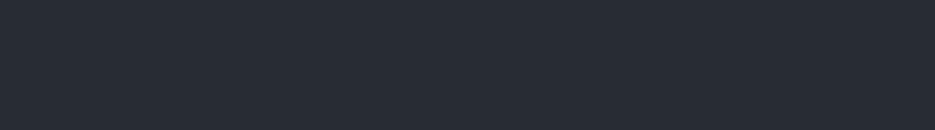
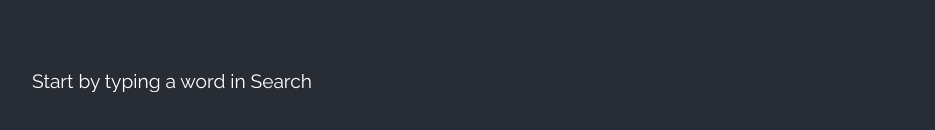
Before and after one commit to crrmarchese/dictionary-react-material, a React (Create React App) app: page / in a window 1280 px wide. Shown: the part 250-380 px from the top of the page, without its empty margins (152-1087 px from the left). Built offline with nearby package versions, Linux system fonts and the light colour scheme; no server answers.

Commit message:
Add Definitions component

```diff
--- a/src/App.js
+++ b/src/App.js
@@ -1,6 +1,7 @@
 import { useEffect, useState } from 'react';
 import Container from '@material-ui/core/Container';
-import Header from './components/header/Header';
+import Header from './components/Header/Header';
+import Definitions from './components/Definitions/Definitions';
 import axios from 'axios';
 import './App.css';
 
@@ -8,19 +9,20 @@ function App() {
 
   // Search word user types in "Search a Word" field
   const [searchWord, setSearchWord] = useState("");
-  // Languages from data/category.js file to populate dropdown list
+  // Set Languages from data/category.js file to populate Languages dropdown list
   const [definitions, setDefinitions] = useState([]);
-  //
+  // Set the Language to English on initial load
   const [language, setLanguage] = useState("en");
 
 // Set up Dictionary API
 // async makes a function return a Promise
 // await makes a function wait for a Promise
   const dictionaryAPI = async() => {
-    // fetch data
+    // fetch data based on the user language selected and search word typed
+    // In order to change the API, must use dynamic variables in the URL
     try {
-      const apiData = await axios.get("https://api.dictionaryapi.dev/api/v2/entries/en/plane");
-      //console.log(apiData);
+      const apiData = await axios.get(`https://api.dictionaryapi.dev/api/v2/entries/${language}/${searchWord}`);
+      // console.log(apiData);
       setDefinitions(apiData.data);
     } catch (error) {
       console.log(error);
@@ -28,15 +30,20 @@ function App() {
   }
 
   console.log(definitions);
-  // Calls the function the first time the component is rendered to populate "Language" dropdown
+  // Calls the function the first time the component is rendered to populate "Language" dropdown; In the dependency array, we need to call the API everytime we change the language, or search word.
   useEffect(() => {
     dictionaryAPI();
-  }, []);
+  }, [searchWord, language]);
 
   return (
     <div className="App">
     <Container className="main" maxWidth="md">
       <Header language={ language } setLanguage={ setLanguage } searchWord={ searchWord } setSearchWord={ setSearchWord } />
+      {/* if there is a definition, render the definition, if no definition, this doesn't show */}
+      {definitions && (
+      <Definitions searchWord={ searchWord } definitions={ definitions } language={ language }/>
+      )}
+
     </Container>
     </div>
   );
--- /dev/null
+++ b/src/components/Definitions/Definitions.js
@@ -0,0 +1,16 @@
+import React from 'react';
+import './definitions.css';
+
+const Definitions = ({ searchWord, language, definitions }) => {
+    return (
+        <div className="word-definitions">
+            {
+                searchWord === "" ? (<span className="subtitle">Start by typing a word in Search</span>) : (
+                    "Something"
+                )
+            }
+        </div>
+    )
+}
+
+export default Definitions
--- /dev/null
+++ b/src/components/Definitions/definitions.css
@@ -0,0 +1,13 @@
+.word-definitions {
+    display: flex;
+    flex-direction: column;
+    overflow-y: scroll;
+    margin-top: 2.5rem;
+}
+
+.subtitle {
+    font-size: 1.5vw;
+    font-family: Raleway, -apple-system, BlinkMacSystemFont, 'Segoe UI', 'Roboto', 'Oxygen',
+    'Ubuntu', 'Cantarell', 'Fira Sans', 'Droid Sans', 'Helvetica Neue',
+    sans-serif;
+}
```
